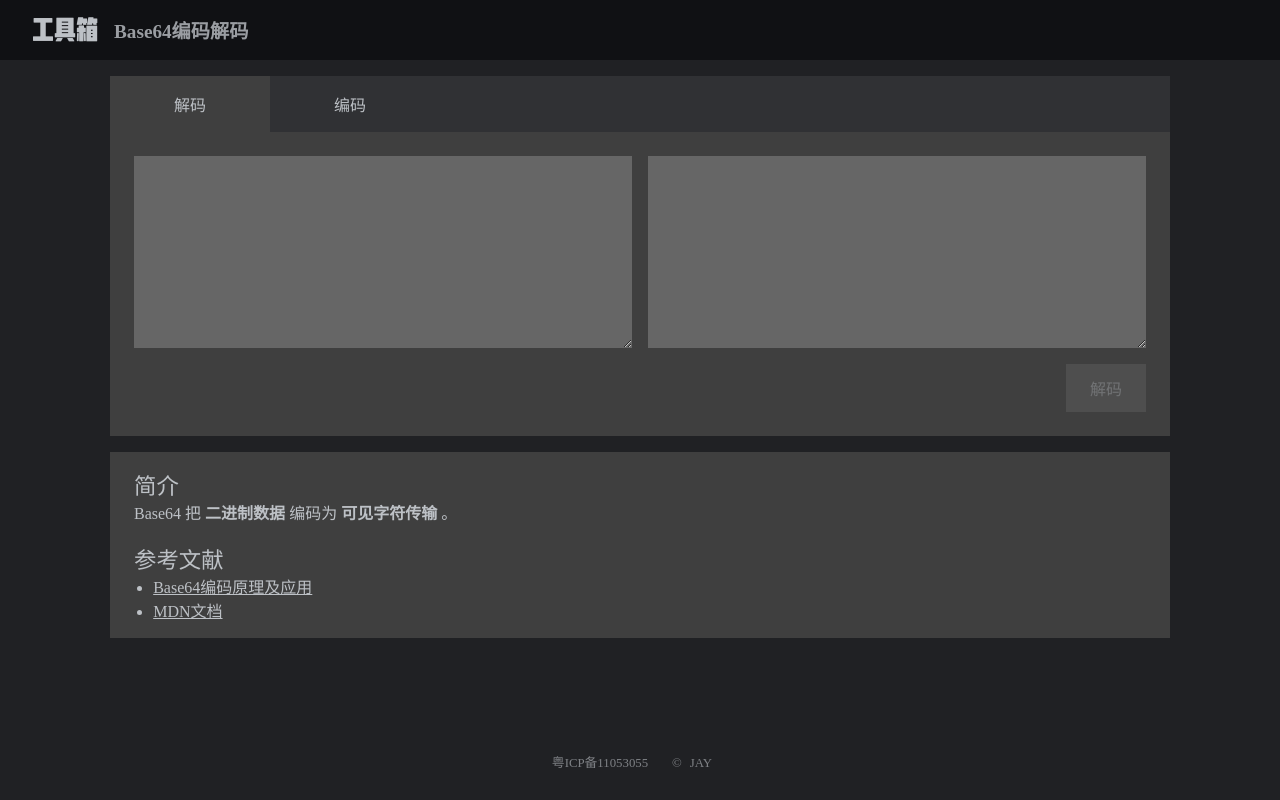
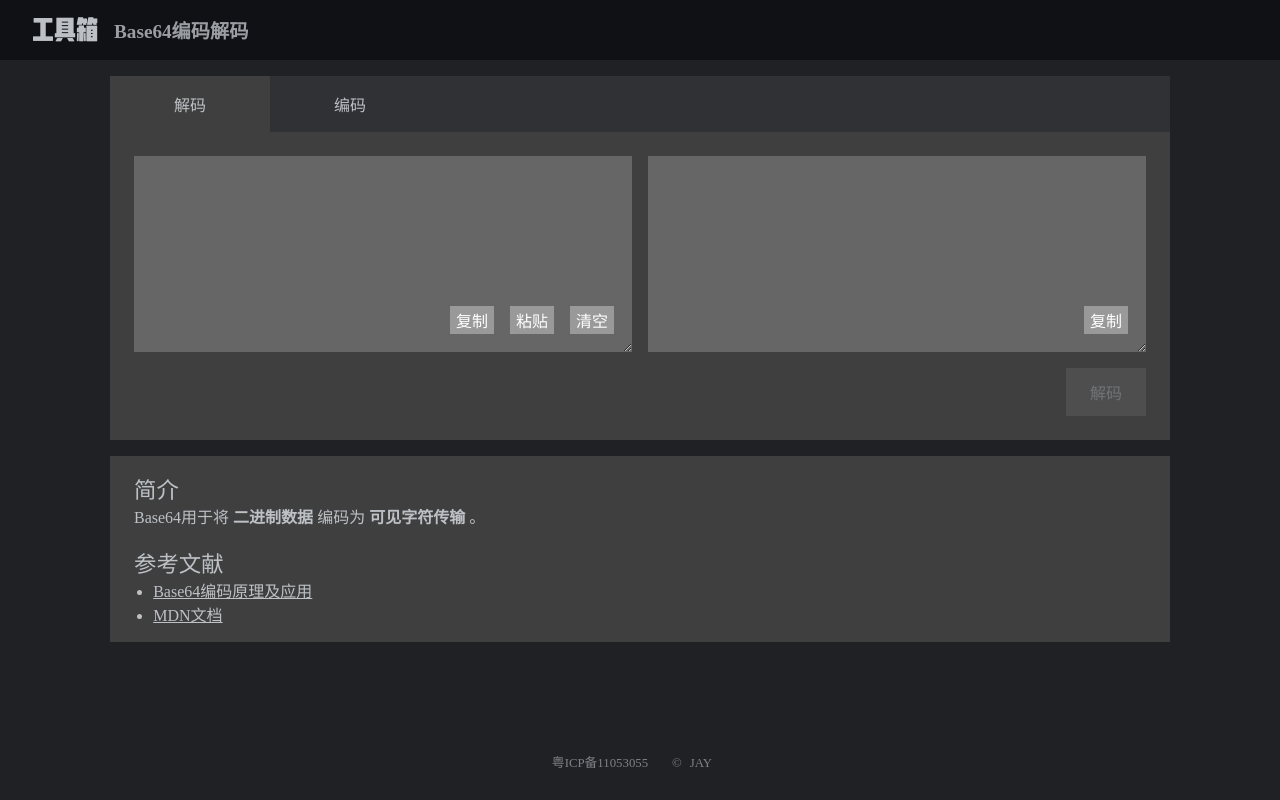
Before and after one commit to oonne/Toolbox, a Vue app: page /base64 in a window 1280 px wide. Built offline with nearby package versions, Linux system fonts and the light colour scheme.

Commit message:
feat: 复制粘贴清空功能

```diff
--- a/src/App.vue
+++ b/src/App.vue
@@ -47,6 +47,6 @@
 footer a{
   color: var(--color);
   text-decoration: none;
-  margin: 0px 24px 0 8px;
+  margin: 0 24px 0 8px;
 }
 </style>
--- a/src/components/ConfirmButton.vue
+++ b/src/components/ConfirmButton.vue
@@ -20,7 +20,7 @@
     :class="disable ? 'disable' : ''"
     @click="onClick"
   >
-    {{ props.text }}
+    {{ text }}
   </div>
 </template>
 
--- a/src/components/TextInput.vue
+++ b/src/components/TextInput.vue
@@ -4,29 +4,85 @@
   readonly?: boolean;
 }>();
 
-defineEmits(['update:text']);
+const emit = defineEmits(['update:text']);
+
+// 复制
+const copy = async () => {
+  await navigator.clipboard.writeText(props.text);
+};
+// 粘贴
+const paste = async () => {
+  const text = await navigator.clipboard.readText();
+  emit('update:text', text);
+};
+// 清空
+const clear = () => {
+  emit('update:text', '');
+};
+
 </script>
 
 <template>
-  <textarea
-    class="textarea"
-    :value="props.text"
-    :readonly="readonly"
-    @input="$emit('update:text', ($event.target as HTMLTextAreaElement).value)"
-  />
+  <div class="textarea-warp">
+    <textarea
+      class="textarea"
+      :value="text"
+      :readonly="readonly"
+      @input="$emit('update:text', ($event.target as HTMLTextAreaElement).value)"
+    />
+    <div class="button-list">
+      <span
+        class="button"
+        @click="copy"
+      >复制</span>
+      <span
+        v-if="!readonly"
+        class="button"
+        @click="paste"
+      >粘贴</span>
+      <span
+        v-if="!readonly"
+        class="button"
+        @click="clear"
+      >清空</span>
+    </div>
+  </div>
 </template>
 
 <style scoped>
-.textarea{
+.textarea-warp{
+  position: relative;
   flex-grow: 1;
-  min-height: 10rem;
   min-width: 16rem;
   margin: 8px;
+  background: var(--input-background);
+}
+.textarea{
+  width: 100%;
+  height: 100%;
+  min-height: 12rem;
+  box-sizing: border-box;
+  resize: vertical;
   overflow: auto;
   border: none;
   outline: none;
-  padding: 16px;
+  padding: 1rem;
+  padding-bottom: 3rem;
   background: var(--input-background);
   color: var(--color);
 }
+
+.button-list{
+  position: absolute;
+  display: flex;
+  bottom: 10px;
+  right: 10px;
+}
+.button{
+  background-color: #999;
+  margin: 8px;
+  padding: 2px 6px;
+  color: #fff;
+  cursor: pointer;
+}
 </style>
--- a/src/pages/Base64/IntroCard.vue
+++ b/src/pages/Base64/IntroCard.vue
@@ -16,7 +16,7 @@
 <template>
   <ContentCard>
     <h2>简介</h2>
-    <p>Base64 把 <b>二进制数据</b> 编码为 <b>可见字符传输</b> 。</p>
+    <p>Base64用于将 <b>二进制数据</b> 编码为 <b>可见字符传输</b> 。</p>
     <br>
 
     <h2>参考文献</h2>
```
